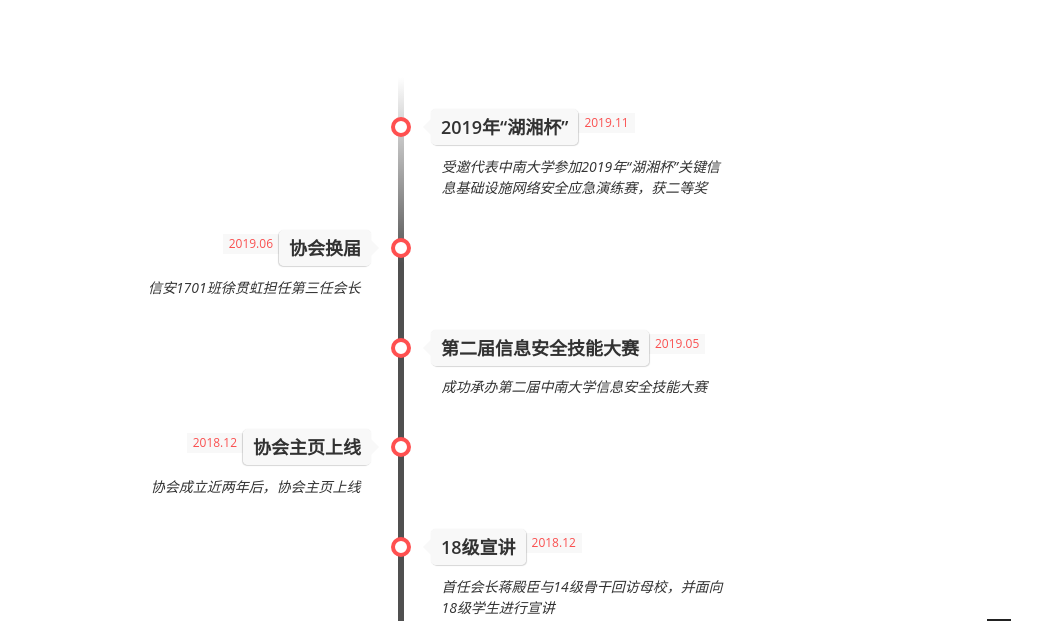
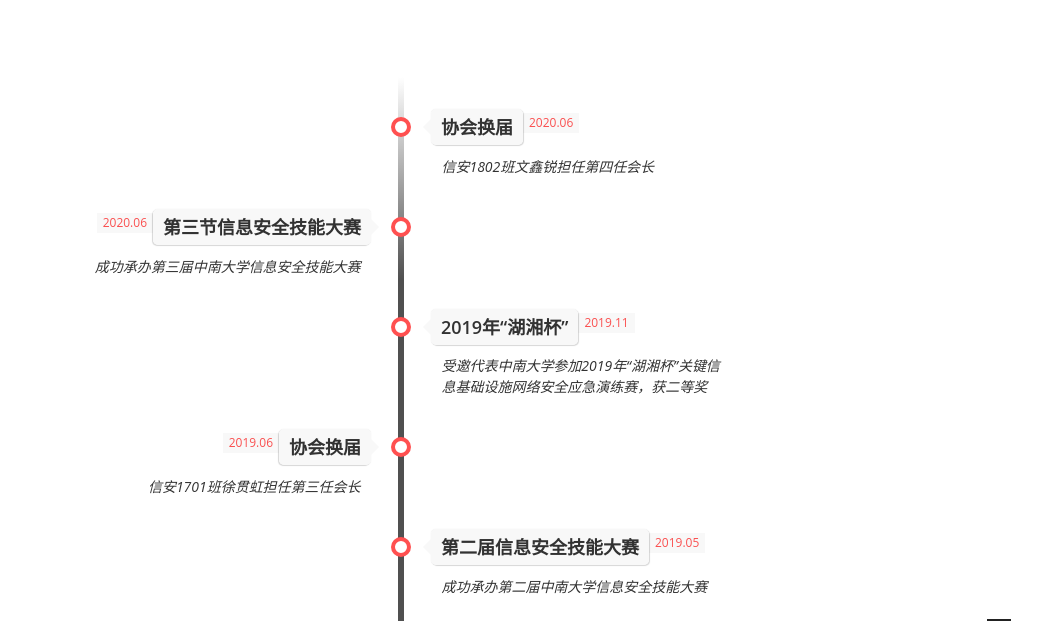
Before and after one commit to whyCLICK/AuroraLab, a plain HTML site: page history/index.html in a window 1280 px wide. Shown: the part 112-733 px from the top of the page, without its empty margins (239-1280 px from the left). Drawn offline with Linux system fonts and the light colour scheme.

Commit message:
Site updated: 2020-08-19 21:19:00

```diff
--- a/css/main.css
+++ b/css/main.css
@@ -1822,7 +1822,7 @@ pre .javascript .function {
   width: 4px;
   height: 4px;
   border-radius: 50%;
-  background: #c3a27e;
+  background: #69214b;
 }
 .links-of-blogroll {
   font-size: 13px;
--- a/history/index.html
+++ b/history/index.html
@@ -91,7 +91,7 @@
 <meta property="og:url" content="https://www.csuaurora.org/history/index.html">
 <meta property="og:site_name" content="AuroraLab">
 <meta property="og:locale" content="zh-Hans">
-<meta property="og:updated_time" content="2019-12-05T04:01:58.450Z">
+<meta property="og:updated_time" content="2020-08-07T09:11:16.665Z">
 <meta name="twitter:card" content="summary">
 <meta name="twitter:title" content="history">
 
@@ -273,6 +273,30 @@
 
 
   <ul class="timeline">
+
+
+  <li>
+    <div class="direction-r">
+      <div class="flag-wrapper">
+        <span class="flag">协会换届</span>
+        <span class="time-wrapper"><span class="time">2020.06</span></span>
+      </div>
+      <div class="desc">信安1802班文鑫锐担任第四任会长</div>
+    </div>
+  </li>
+
+
+
+  <li>
+    <div class="direction-l">
+      <div class="flag-wrapper">
+        <span class="flag">第三节信息安全技能大赛</span>
+        <span class="time-wrapper"><span class="time">2020.06</span></span>
+      </div>
+      <div class="desc">成功承办第三届中南大学信息安全技能大赛</div>
+    </div>
+  </li>
+
 
 
   <li>
```
Also changed, not shown: 2019-11-30-极光网络安全实验室代表中南再创佳绩！/index.html (+1 -1 lines), links/index.html (+1 -1 lines), member/index.html (+1 -1 lines).
